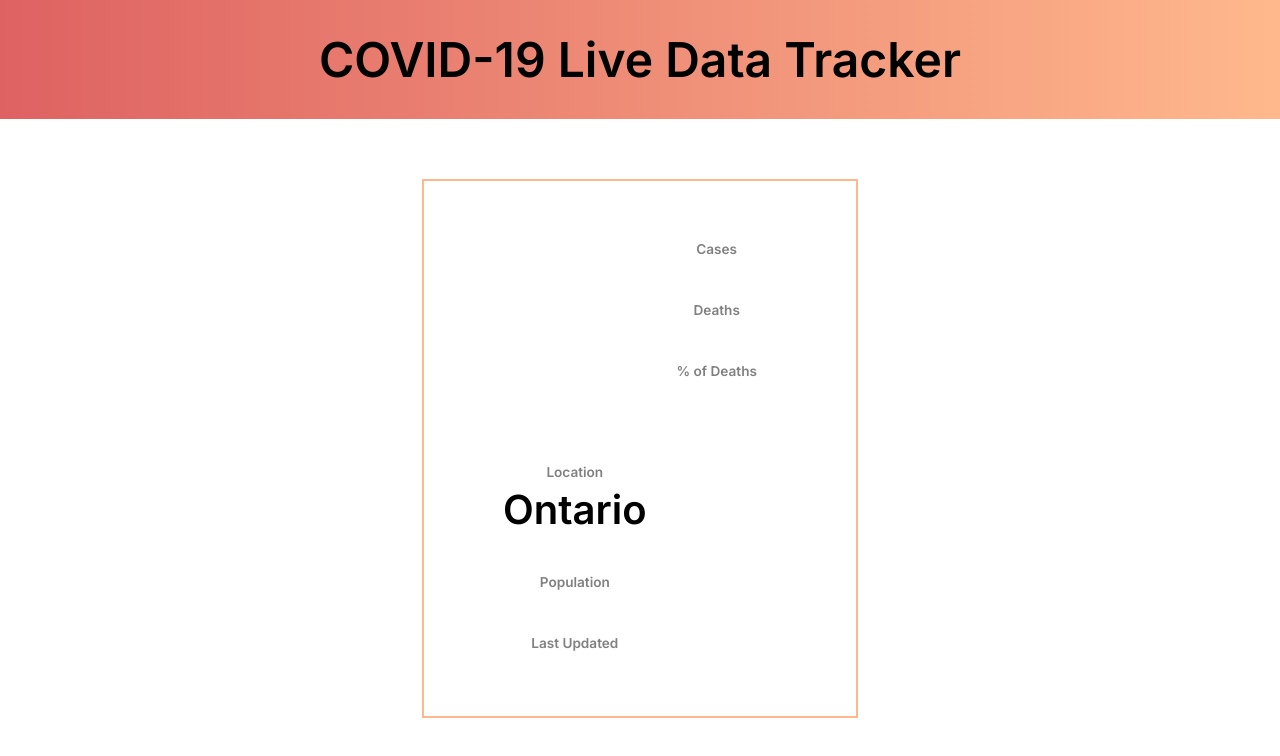
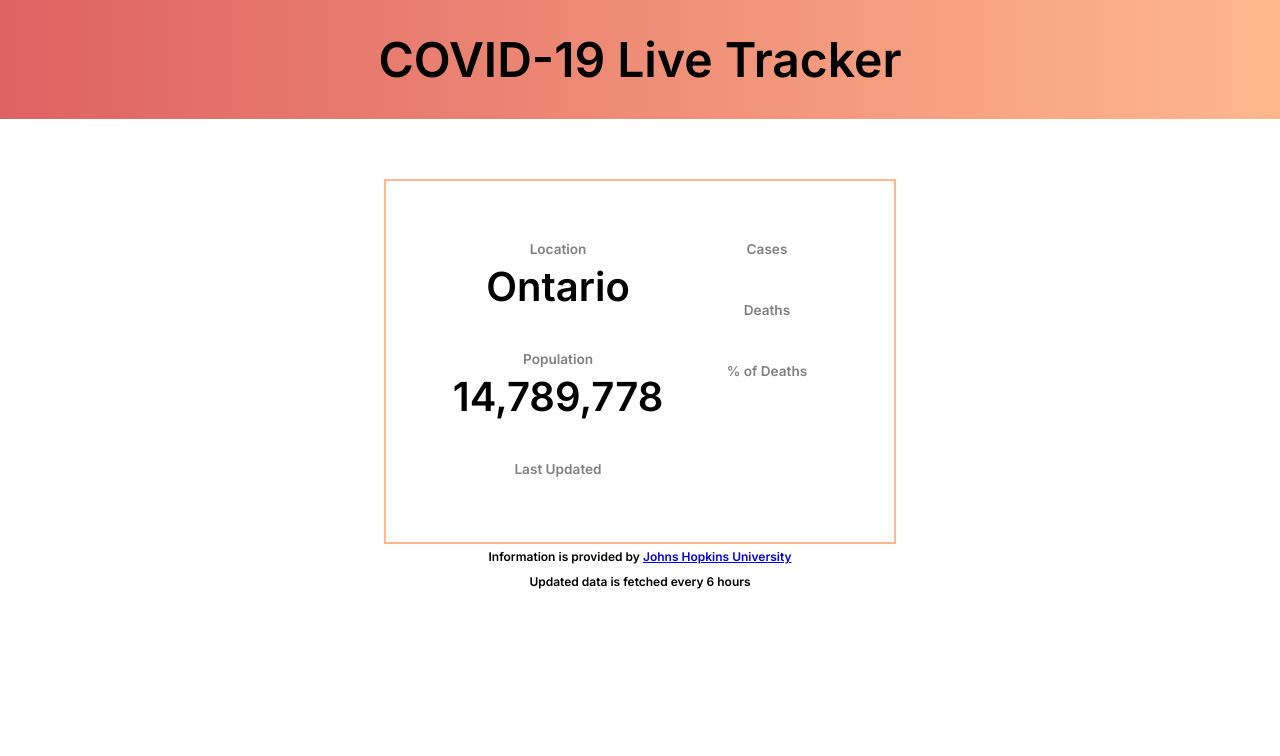
Before and after one commit to AndyyZhu/COVID-19-Live-Data, a plain HTML site: page index.html in a window 1280 px wide. Drawn offline with Linux system fonts and the light colour scheme; no server answers.

Commit message:
Updated to pull Ontario COVID-19 info

```diff
--- a/app.js
+++ b/app.js
@@ -8,13 +8,10 @@ function getStats() {
       return resp.json();
     })
     .then(function (data) {
-      let population = data.location.country_population;
       let update = data.location.last_updated;
       let confirmedCases = data.location.latest.confirmed;
       let deaths = data.location.latest.deaths;
 
-      document.getElementById("population").innerHTML =
-        population.toLocaleString("en");
       document.getElementById("update").innerHTML = update.substr(0, 10);
       document.getElementById("cases").innerHTML =
         confirmedCases.toLocaleString("en");
--- a/index.html
+++ b/index.html
@@ -10,7 +10,7 @@
     <script type="text/javascript" src="app.js"></script>
   </head>
   <body>
-    <h1 class="title">COVID-19 Live Data Tracker</h1>
+    <h1 class="title"> COVID-19 Live Tracker</h1>
     <div class="data-container">
       <div class="stats-container">
         <h4>Cases</h4>
@@ -24,10 +24,12 @@
         <h4>Location</h4>
         <h2 id="location">Ontario</h1>
         <h4>Population</h4>
-        <h2 id="population"></h1>
+        <h2 id="population">14,789,778</h1>
         <h4>Last Updated</h4>
         <h2 id="update"></h1>
       </div>
     </div>
+    <h1 class="footer">Information is provided by <a href="https://systems.jhu.edu/research/public-health/ncov/"> Johns Hopkins University</a></h1>
+    <h1 class="footer">Updated data is fetched every 6 hours</h1>
   </body>
 </html>
--- a/style.css
+++ b/style.css
@@ -37,16 +37,16 @@ div {
   text-align: center;
   float: right;
   display: inline-block;
-  padding-right: 15%;
+  padding-right: 10%;
 }
 .location-container {
   display: inline-block;
-  padding-left: 15%;
+  padding-left: 10%;
 }
 .data-container {
   border: 2px solid #ffb88c;
-  margin-right: 33%;
-  margin-left: 33%;
+  margin-right: 30%;
+  margin-left: 30%;
 }
 h4 {
   font-size: 85%;
@@ -59,3 +59,10 @@ h4 {
   padding-right: 20px;
   padding-bottom: 5px;
 }
+
+.footer {
+  font-family: "Inter", sans-serif;
+  bottom: 0;
+  font-size: 75%;
+  padding: 5px;
+}
```
